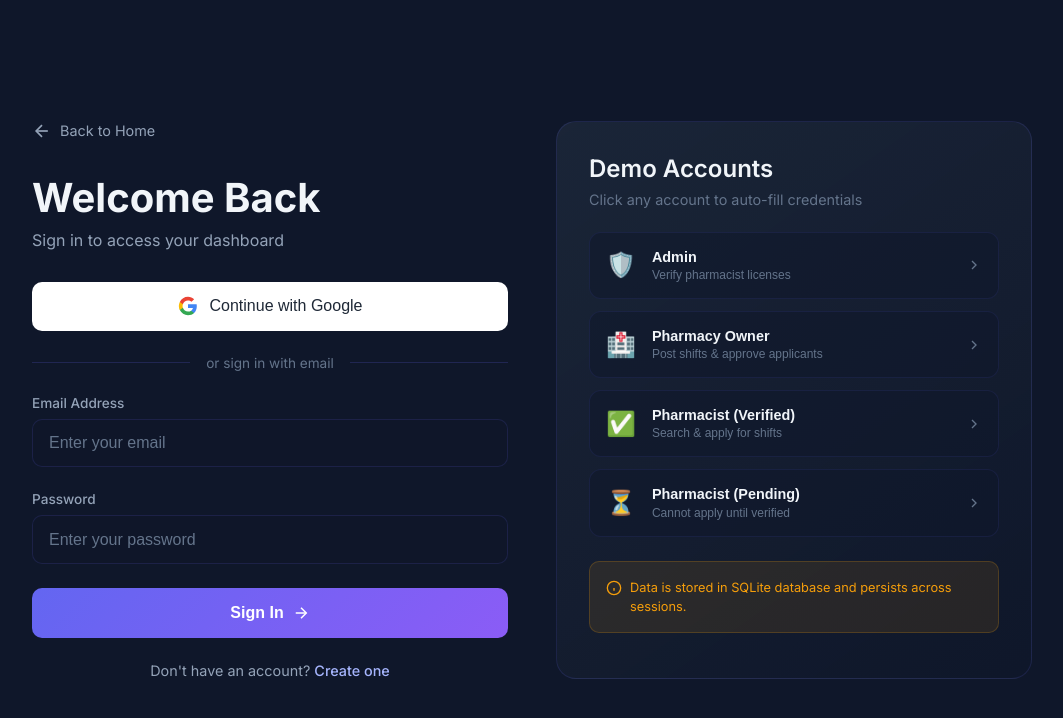
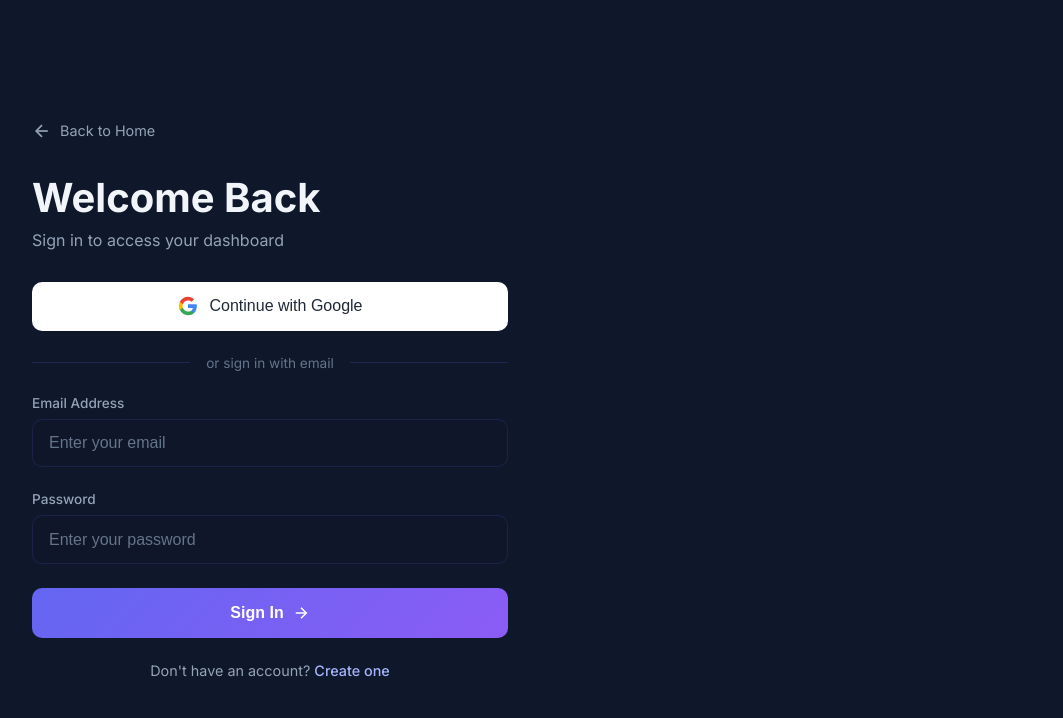
Before and after one commit to pravinpatel4256/GinduShift, a Next.js app: page /login in a window 1280 px wide. Shown: the top 718 px of the page, without its empty margins (108-1171 px from the left). Built offline with nearby package versions, Linux system fonts and the light colour scheme.

Commit message:
fix: Google login redirect and admin account - Ensure JWT callback always fetches user role from DB - Remove demo accounts from login page - Seed admin account script created and run

```diff
--- a/src/app/login/page.js
+++ b/src/app/login/page.js
@@ -6,38 +6,6 @@ import Link from 'next/link';
 import { signIn } from 'next-auth/react';
 import { useAuth } from '@/context/AuthContext';
 import styles from './page.module.css';
-
-// Demo accounts for easy testing
-const demoAccounts = [
-    {
-        email: 'admin@locumtenens.com',
-        password: 'admin123',
-        role: 'Admin',
-        description: 'Verify pharmacist licenses',
-        icon: '🛡️'
-    },
-    {
-        email: 'owner1@pharmacy.com',
-        password: 'owner123',
-        role: 'Pharmacy Owner',
-        description: 'Post shifts & approve applicants',
-        icon: '🏥'
-    },
-    {
-        email: 'pharmacist1@email.com',
-        password: 'pharm123',
-        role: 'Pharmacist (Verified)',
-        description: 'Search & apply for shifts',
-        icon: '✅'
-    },
-    {
-        email: 'pharmacist2@email.com',
-        password: 'pharm123',
-        role: 'Pharmacist (Pending)',
-        description: 'Cannot apply until verified',
-        icon: '⏳'
-    }
-];
 
 function LoginContent() {
     const { login } = useAuth();
@@ -95,11 +63,6 @@ function LoginContent() {
             setError('Failed to sign in with Google');
             setIsGoogleLoading(false);
         }
-    };
-
-    const handleDemoLogin = (account) => {
-        setEmail(account.email);
-        setPassword(account.password);
     };
 
     return (
@@ -206,39 +169,6 @@ function LoginContent() {
                         Don't have an account? <Link href="/register">Create one</Link>
                     </p>
                 </div>
-
-                <div className={styles.demoSection}>
-                    <h2 className={styles.demoTitle}>Demo Accounts</h2>
-                    <p className={styles.demoSubtitle}>Click any account to auto-fill credentials</p>
-
-                    <div className={styles.demoGrid}>
-                        {demoAccounts.map((account, index) => (
-                            <button
-                                key={index}
-                                onClick={() => handleDemoLogin(account)}
-                                className={styles.demoCard}
-                            >
-                                <span className={styles.demoIcon}>{account.icon}</span>
-                                <div className={styles.demoInfo}>
-                                    <span className={styles.demoRole}>{account.role}</span>
-                                    <span className={styles.demoDesc}>{account.description}</span>
-                                </div>
-                                <svg width="16" height="16" viewBox="0 0 24 24" fill="none" stroke="currentColor" strokeWidth="2" className={styles.demoArrow}>
-                                    <polyline points="9 18 15 12 9 6"></polyline>
-                                </svg>
-                            </button>
-                        ))}
-                    </div>
-
-                    <div className={styles.demoNote}>
-                        <svg width="16" height="16" viewBox="0 0 24 24" fill="none" stroke="currentColor" strokeWidth="2">
-                            <circle cx="12" cy="12" r="10"></circle>
-                            <line x1="12" y1="16" x2="12" y2="12"></line>
-                            <line x1="12" y1="8" x2="12.01" y2="8"></line>
-                        </svg>
-                        <span>Data is stored in SQLite database and persists across sessions.</span>
-                    </div>
-                </div>
             </div>
         </div>
     );
--- a/src/app/page.js
+++ b/src/app/page.js
@@ -12,6 +12,7 @@ export default function Home() {
 
     useEffect(() => {
         if (!loading && user) {
+            console.log('Redirecting based on role:', user.role);
             // Redirect logged-in users to their dashboard
             switch (user.role) {
                 case 'admin':
@@ -23,6 +24,9 @@ export default function Home() {
                 case 'pharmacist':
                     router.push('/pharmacist');
                     break;
+                default:
+                    console.warn('Unknown user role:', user.role);
+                // Optionally stay on home or redirect to a profile/setup page
             }
         }
     }, [user, loading, router]);
```
Also changed, not shown: prisma/seed-admin.mjs (added, +50 -0 lines), src/app/api/auth/[...nextauth]/route.js (+16 -10 lines).
